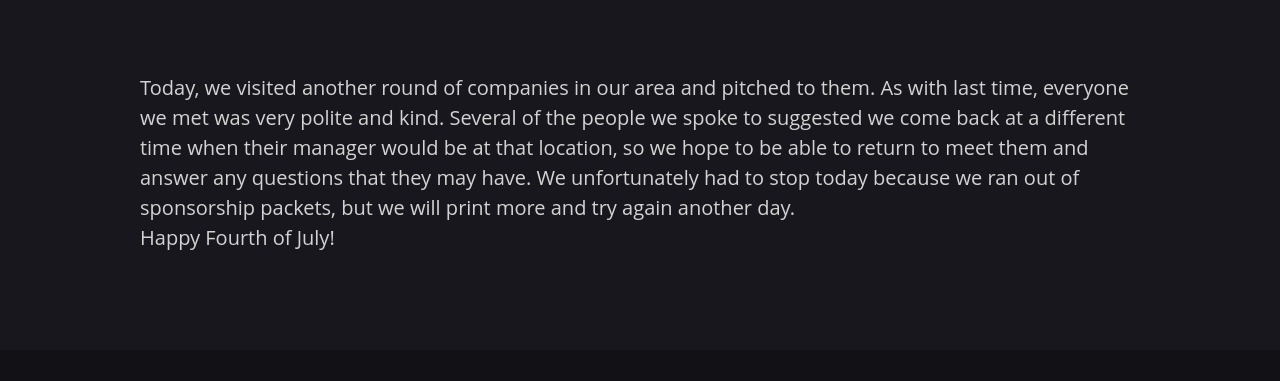
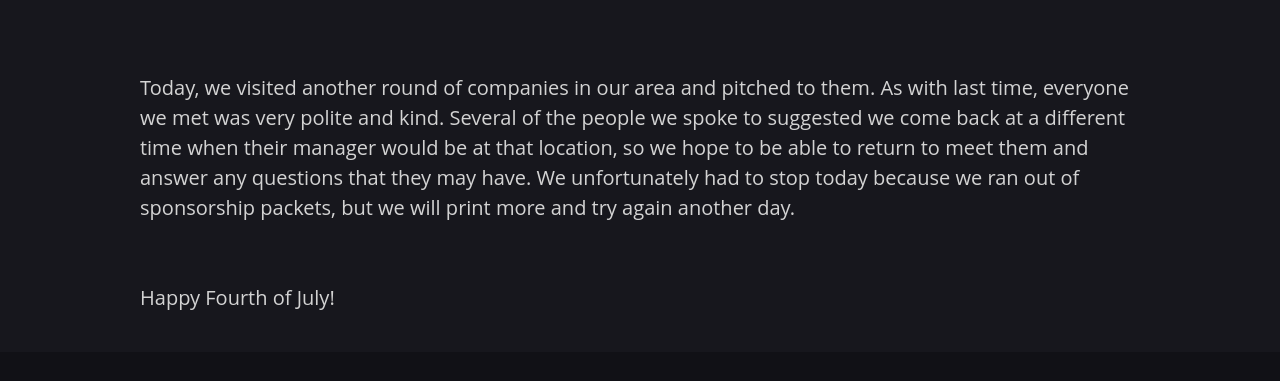
Before and after one commit to BitflipFTC/website, an Astro site: page /blogs/sponsorship-part-2 in a window 1280 px wide. Shown: the part 310-691 px from the top of the page. Built offline with nearby package versions, Linux system fonts and the light colour scheme; Astro itself is replaced by a stand-in of ours.

Commit message:
Update sponsorship-part-2.md

```diff
--- a/src/pages/blogs/sponsorship-part-2.md
+++ b/src/pages/blogs/sponsorship-part-2.md
@@ -11,6 +11,6 @@ imageAlt: ""
 
 Today, we visited another round of companies in our area and pitched to them. As with last time, everyone we met was very polite and kind. Several of the people we spoke to suggested we come back at a different time when their manager would be at that location, so we hope to be able to return to meet them and answer any questions that they may have. We unfortunately had to stop today because we ran out of sponsorship packets, but we will print more and try again another day.
 
-
+<br><br>
 
 Happy Fourth of July!
```
